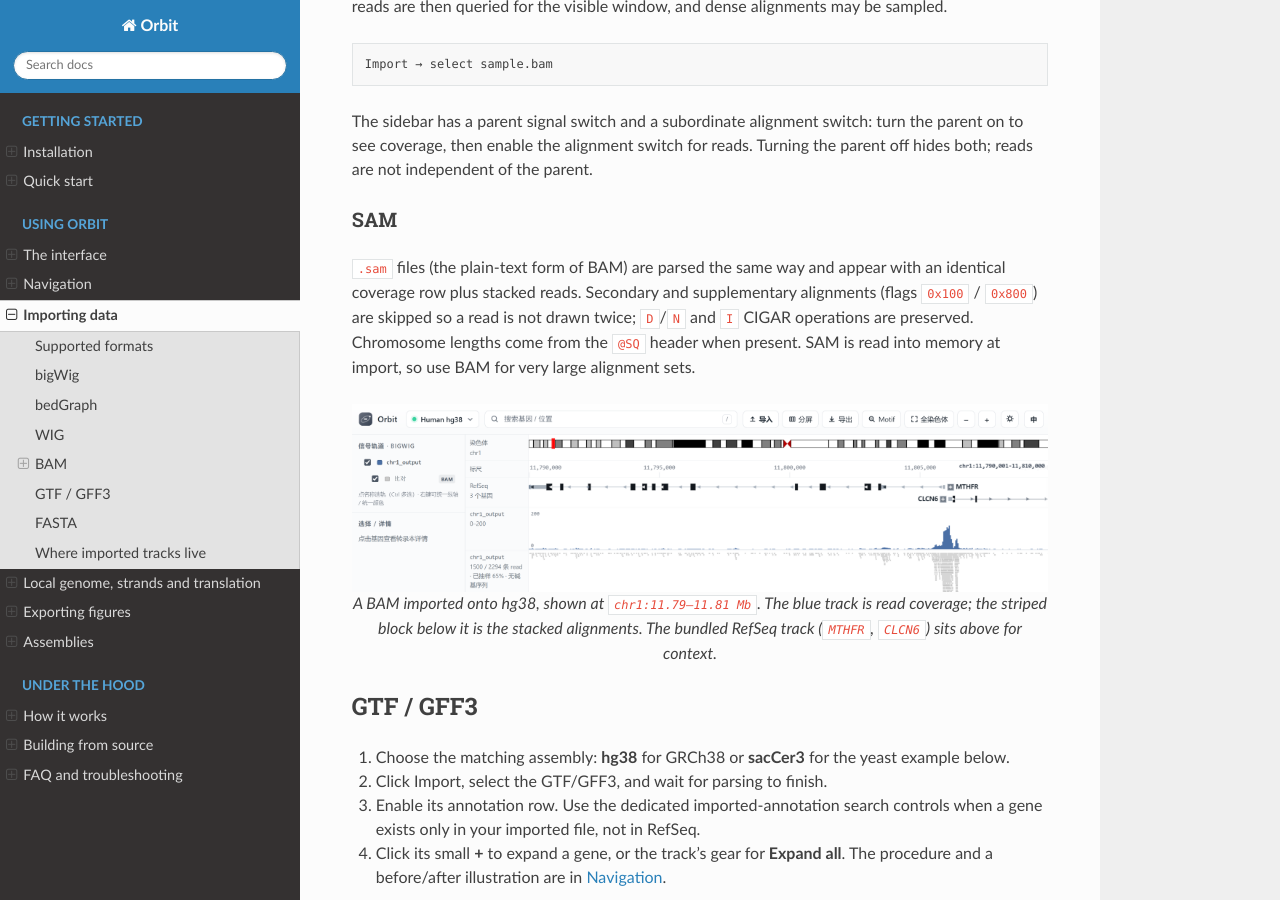
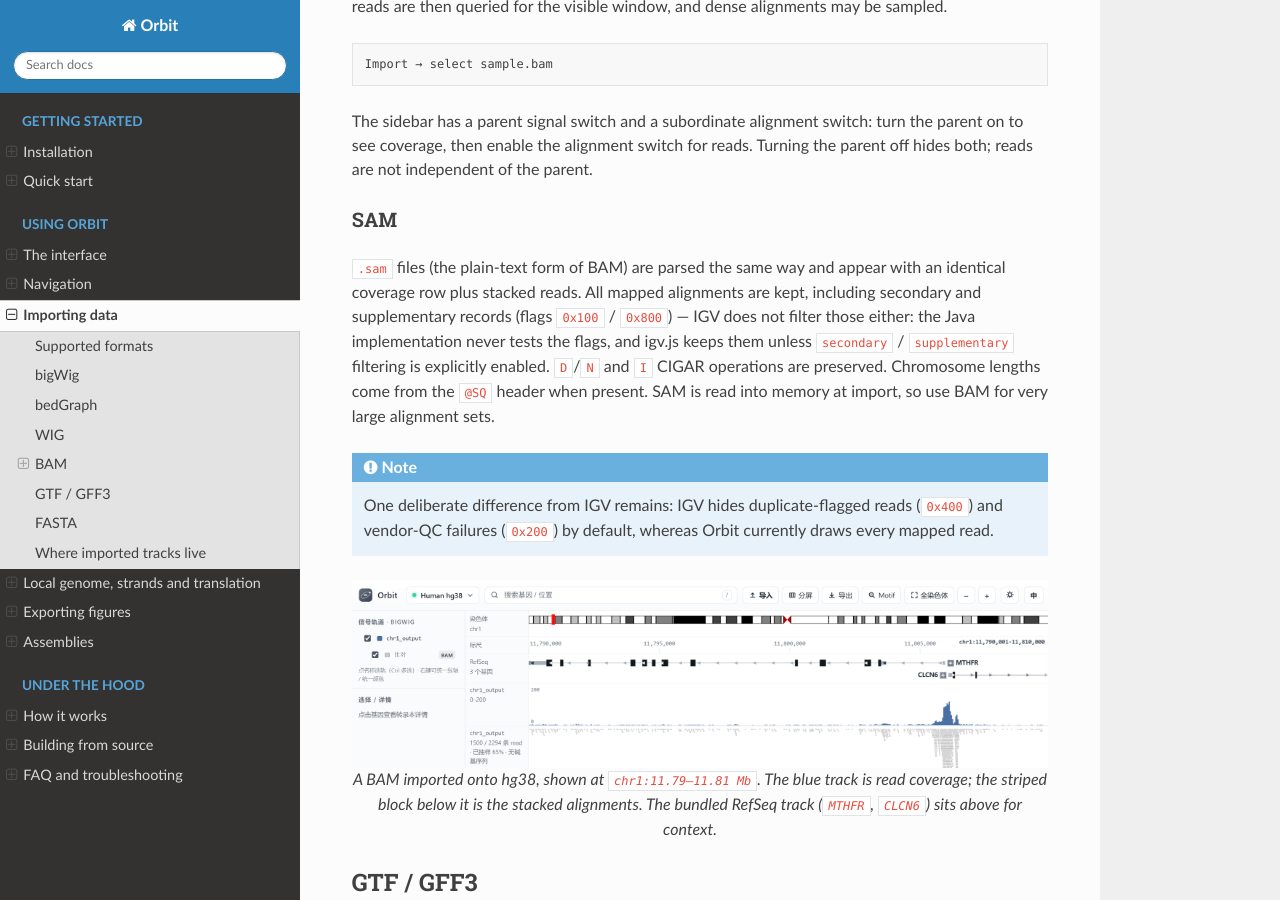
Before and after one commit to junjunlab/Orbit, a Sphinx documentation site: the page built from docs/data-import.rst, in a window 1280 px wide and 900 px high, scrolled down 2162 px. Built offline with Sphinx 7.4.7 and the Read the Docs theme 3.1.0, drawn with Linux system fonts in a browser that asks for light colours.

Commit message:
fix(sam): keep secondary and supplementary alignments like IGV instead of dropping flag 0x900 [skip ci]

```diff
--- a/docs/data-import.rst
+++ b/docs/data-import.rst
@@ -117,11 +117,19 @@ SAM
 ~~~
 
 ``.sam`` files (the plain-text form of BAM) are parsed the same way and appear
-with an identical coverage row plus stacked reads. Secondary and supplementary
-alignments (flags ``0x100`` / ``0x800``) are skipped so a read is not drawn
-twice; ``D``/``N`` and ``I`` CIGAR operations are preserved. Chromosome lengths
-come from the ``@SQ`` header when present. SAM is read into memory at import, so
-use BAM for very large alignment sets.
+with an identical coverage row plus stacked reads. All mapped alignments are
+kept, including secondary and supplementary records (flags ``0x100`` / ``0x800``)
+— IGV does not filter those either: the Java implementation never tests the
+flags, and igv.js keeps them unless ``secondary`` / ``supplementary`` filtering
+is explicitly enabled. ``D``/``N`` and ``I`` CIGAR operations are preserved.
+Chromosome lengths come from the ``@SQ`` header when present. SAM is read into
+memory at import, so use BAM for very large alignment sets.
+
+.. note::
+
+   One deliberate difference from IGV remains: IGV hides duplicate-flagged
+   reads (``0x400``) and vendor-QC failures (``0x200``) by default, whereas
+   Orbit currently draws every mapped read.
 
 .. figure:: examples/import-bam.png
    :align: center
```
Also changed, not shown: 3 other files.
